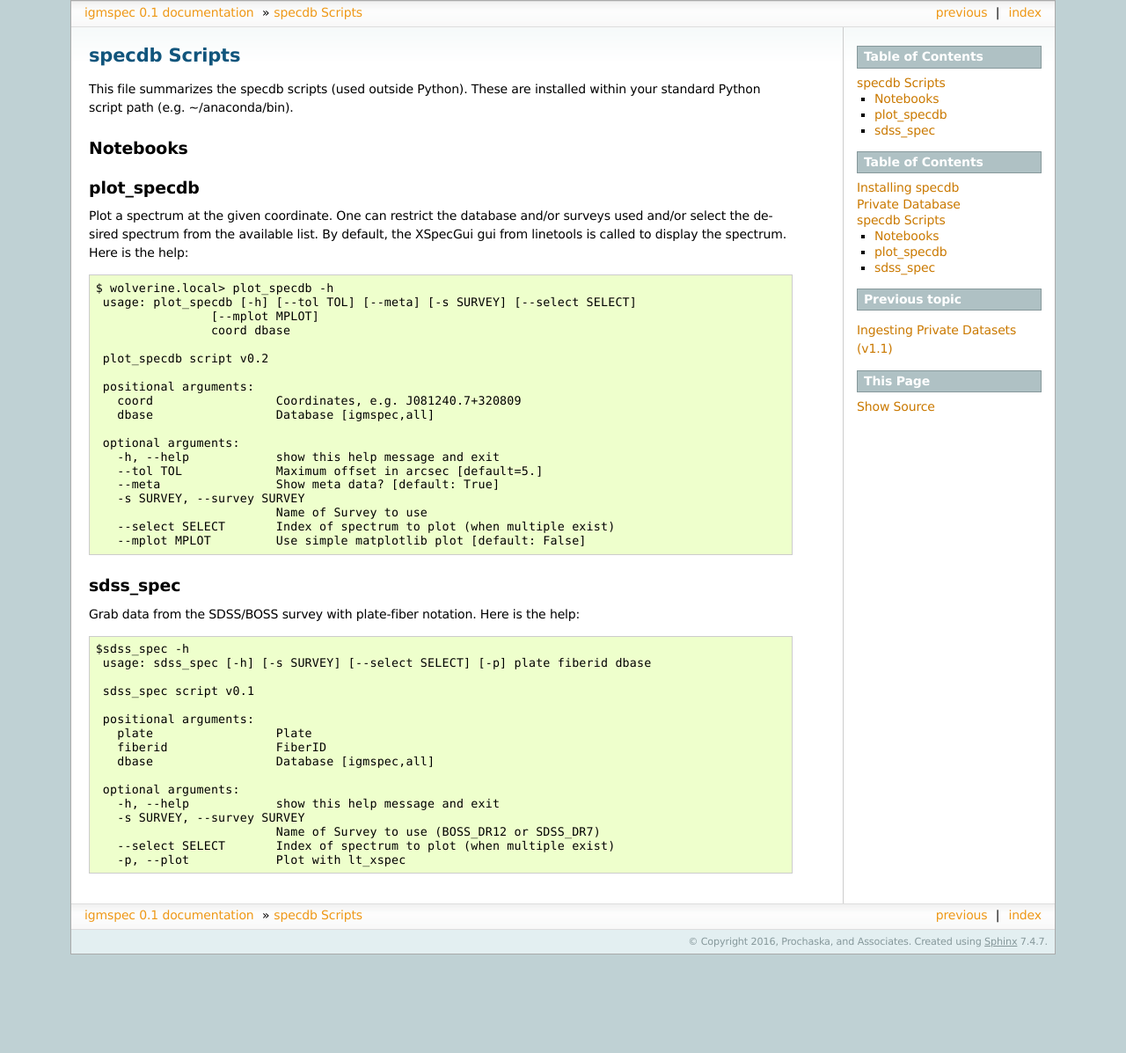
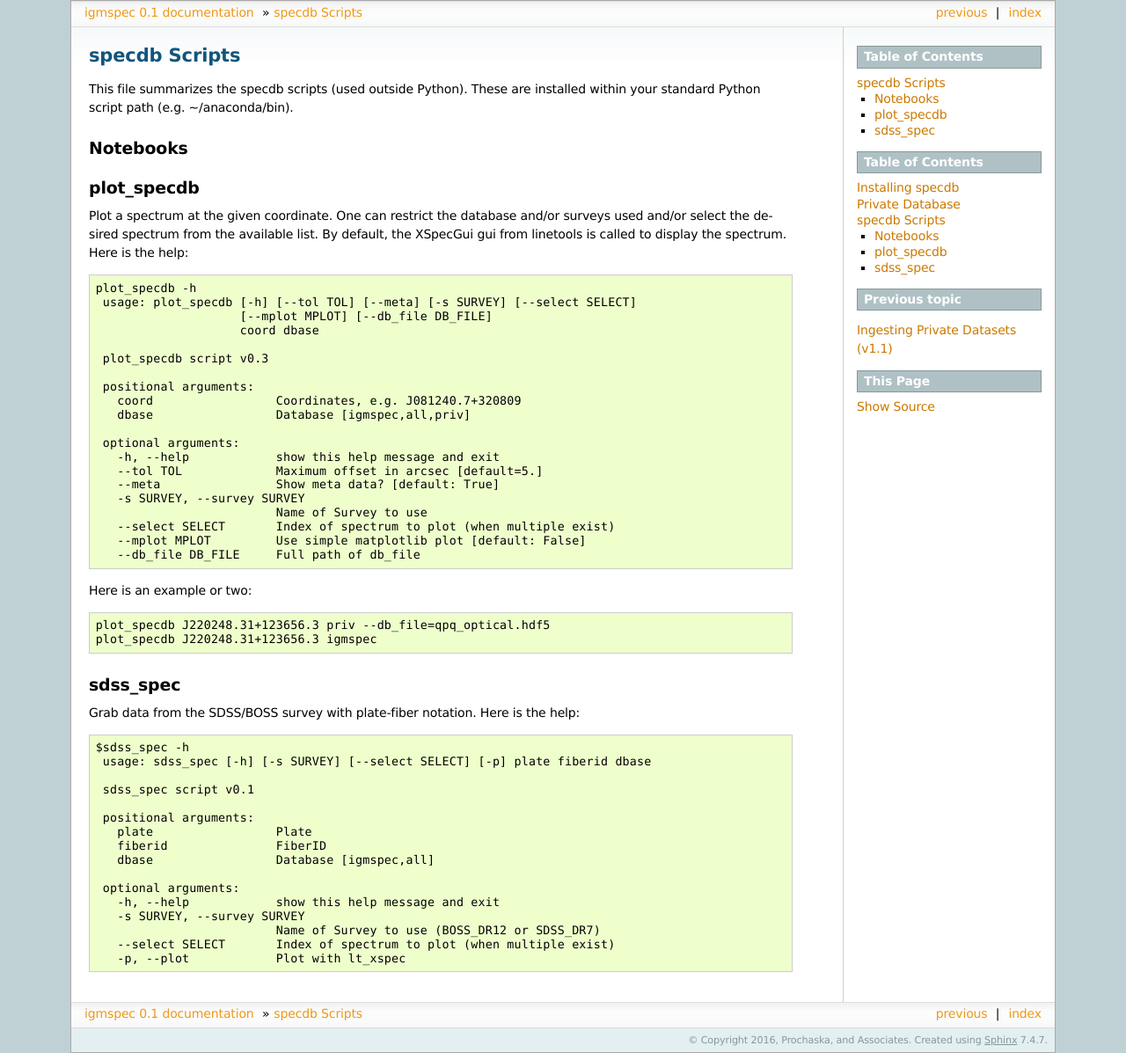
Before and after one commit to specdb/specdb, a Sphinx documentation site: the page built from docs/scripts.rst, in a window 1280 px wide. Shown: the whole page at 88% size. Built offline with Sphinx 7.4.7, drawn with Linux system fonts in a browser that asks for light colours; pages that are not in the unit, such as notebooks, are missing from menus; before the commit the page ends 1085 px from its top, so only the background shows below that.

Commit message:
docs and version

```diff
--- a/docs/scripts.rst
+++ b/docs/scripts.rst
@@ -26,16 +26,16 @@ spectrum from the available list.  By default, the
 XSpecGui gui from linetools is called to display
 the spectrum.   Here is the help::
 
-   $ wolverine.local> plot_specdb -h
+   plot_specdb -h
     usage: plot_specdb [-h] [--tol TOL] [--meta] [-s SURVEY] [--select SELECT]
-                   [--mplot MPLOT]
-                   coord dbase
+                       [--mplot MPLOT] [--db_file DB_FILE]
+                       coord dbase
 
-    plot_specdb script v0.2
+    plot_specdb script v0.3
 
     positional arguments:
       coord                 Coordinates, e.g. J081240.7+320809
-      dbase                 Database [igmspec,all]
+      dbase                 Database [igmspec,all,priv]
 
     optional arguments:
       -h, --help            show this help message and exit
@@ -45,6 +45,13 @@ the spectrum.   Here is the help::
                             Name of Survey to use
       --select SELECT       Index of spectrum to plot (when multiple exist)
       --mplot MPLOT         Use simple matplotlib plot [default: False]
+      --db_file DB_FILE     Full path of db_file
+
+Here is an example or two::
+
+   plot_specdb J220248.31+123656.3 priv --db_file=qpq_optical.hdf5
+   plot_specdb J220248.31+123656.3 igmspec
+
 
 sdss_spec
 =========
```
Also changed, not shown: 1 other file.
